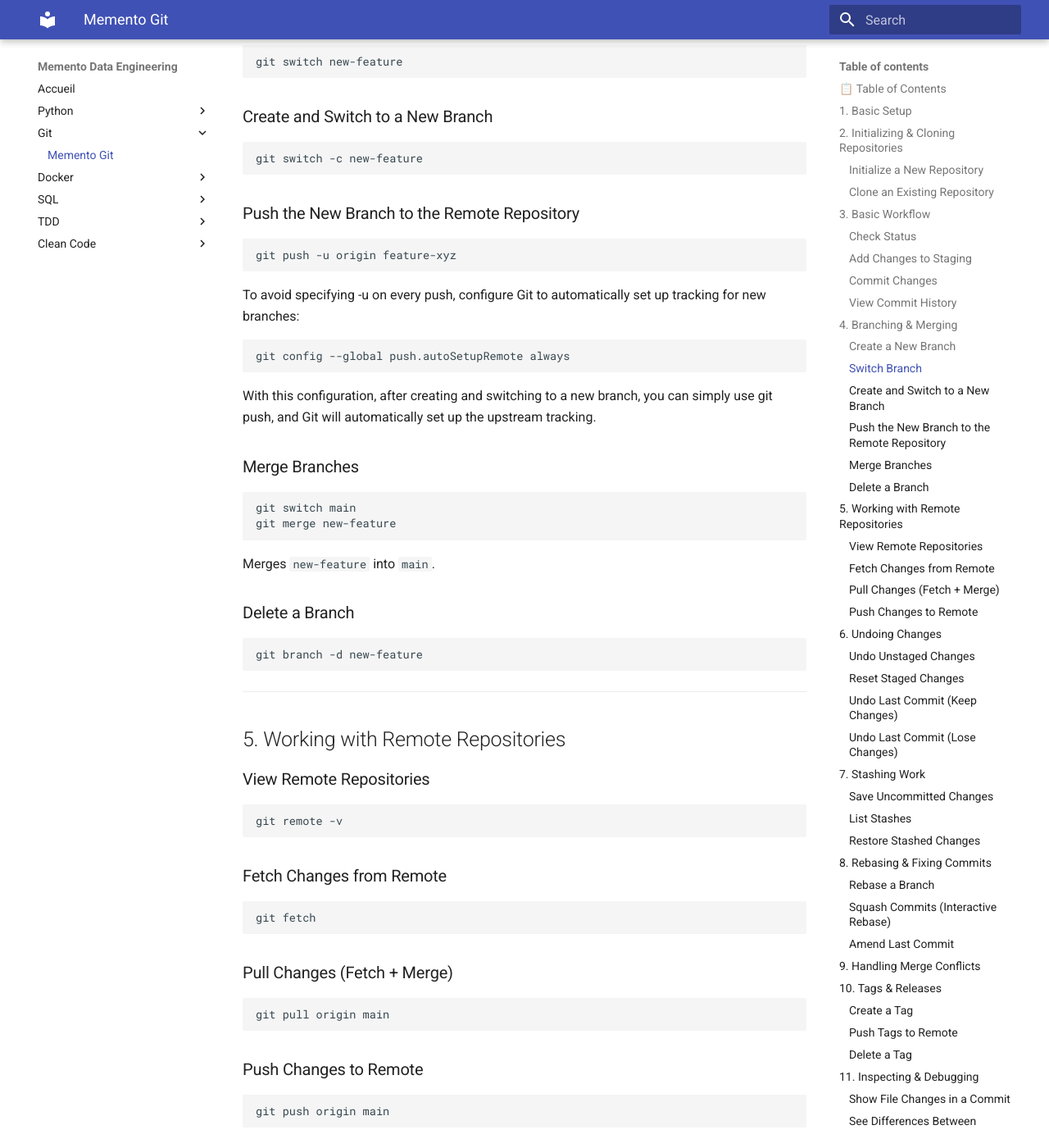
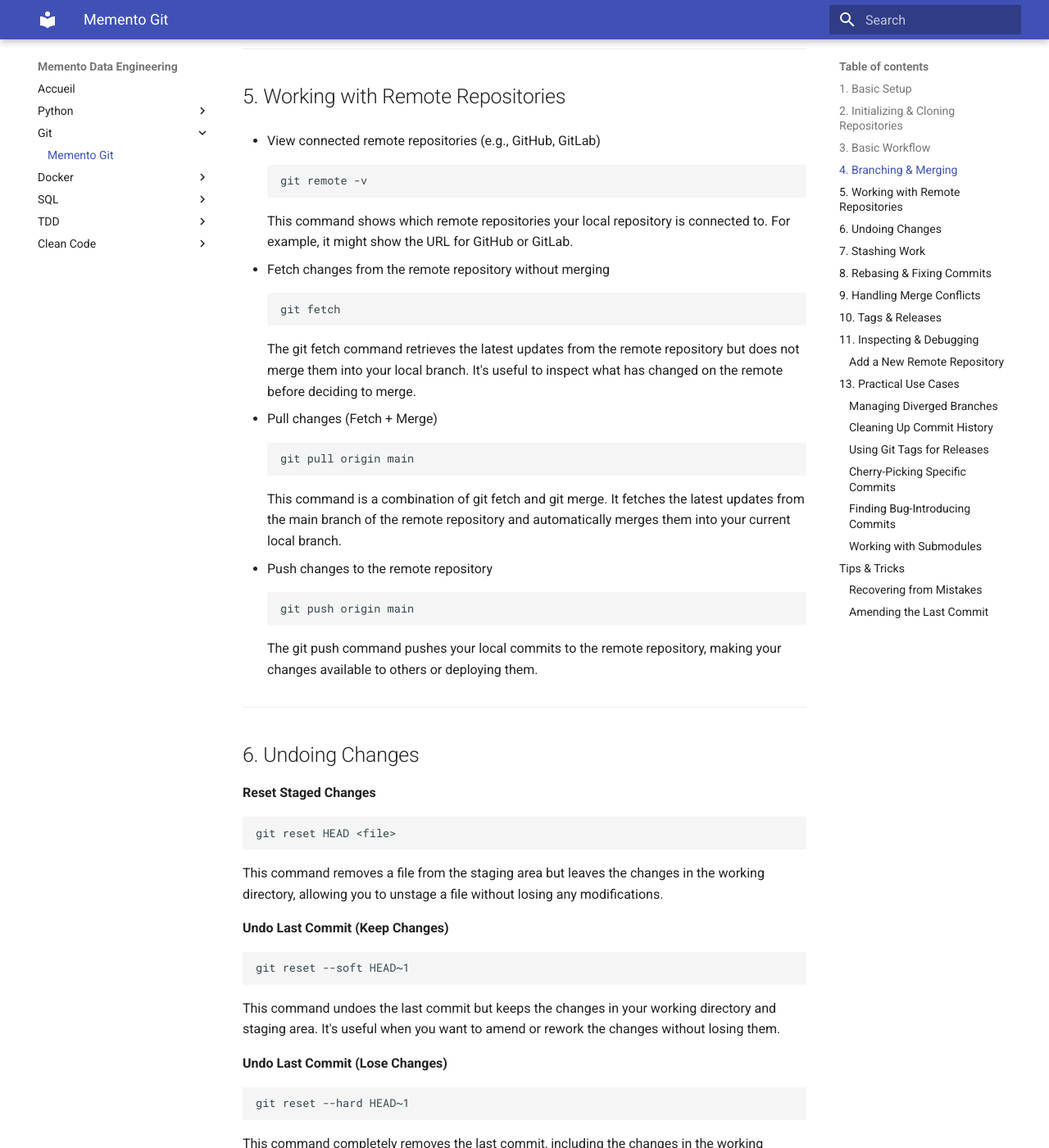
Before and after one commit to y-ikli/memento, an MkDocs documentation site: the page built from docs/git/memento_git.md, in a window 1280 px wide and 1400 px high, scrolled down 2423 px. Shown: the whole window at 82% size. Built offline with MkDocs 1.6.1 and Material for MkDocs 9.7.7, drawn with Linux system fonts in a browser that asks for light colours; some of the changed text lies outside the part shown.

Commit message:
update git

````diff
--- a/docs/git/memento_git.md
+++ b/docs/git/memento_git.md
@@ -1,24 +1,6 @@
 # Git Tutorial & Practical Use Cases
 
 This tutorial provides a structured guide to Git, covering basic commands, advanced features, and practical scenarios commonly encountered in software development.
-
----
-
-## 📋 Table of Contents
-
-1. [Basic Setup](#1-basic-setup)
-2. [Initializing & Cloning Repositories](#2-initializing--cloning-repositories)
-3. [Basic Workflow](#3-basic-workflow)
-4. [Branching & Merging](#4-branching--merging)
-5. [Working with Remote Repositories](#5-working-with-remote-repositories)
-6. [Undoing Changes](#6-undoing-changes)
-7. [Stashing Work](#7-stashing-work)
-8. [Rebasing & Fixing Commits](#8-rebasing--fixing-commits)
-9. [Handling Merge Conflicts](#9-handling-merge-conflicts)
-10. [Tags & Releases](#10-tags--releases)
-11. [Inspecting & Debugging](#11-inspecting--debugging)
-12. [Working with Multiple Repositories](#12-working-with-multiple-repositories)
-13. [Practical Use Cases](#13-practical-use-cases)
 
 ---
 
@@ -41,7 +23,7 @@
 
 ## 2. Initializing & Cloning Repositories
 
-### Initialize a New Repository
+**Initialize a New Repository**
 
 ```bash
 git init
@@ -49,7 +31,7 @@
 
 Creates a new Git repository in the current directory.
 
-### Clone an Existing Repository
+**Clone an Existing Repository**
 
 ```bash
 git clone <repository_url>
@@ -61,7 +43,7 @@
 
 ## 3. Basic Workflow
 
-### Check Status
+**Check Status**
 
 ```bash
 git status
@@ -69,14 +51,14 @@
 
 Shows changed files and the current branch.
 
-### Add Changes to Staging
+**Add Changes to Staging**
 
 ```bash
 git add <file>  # Add a specific file
 git add .       # Add all changes
 ```
 
-### Commit Changes
+**Commit Changes**
 
 ```bash
 git commit -m "Commit message"
@@ -84,7 +66,7 @@
 
 Saves changes locally.
 
-### View Commit History
+**View Commit History**
 
 ```bash
 git log --oneline --graph --decorate --all
@@ -94,7 +76,7 @@
 
 ## 4. Branching & Merging
 
-### Create a New Branch
+**Create a New Branch**
 
 ```bash
 git branch new-feature
@@ -102,19 +84,19 @@
 
 Creates a new branch called `new-feature`.
 
-### Switch Branch
+**Switch Branch**
 
 ```bash
 git switch new-feature
 ```
 
 
-### Create and Switch to a New Branch
+**Create and Switch to a New Branch**
 
 ```bash
 git switch -c new-feature
 ```
-### Push the New Branch to the Remote Repository
+**Push the New Branch to the Remote Repository**
 ```bash
 git push -u origin feature-xyz
 ```
@@ -124,7 +106,7 @@
 git config --global push.autoSetupRemote always
 ```
 With this configuration, after creating and switching to a new branch, you can simply use git push, and Git will automatically set up the upstream tracking.
-### Merge Branches
+**Merge Branches**
 
 ```bash
 git switch main
@@ -133,7 +115,7 @@
 
 Merges `new-feature` into `main`.
 
-### Delete a Branch
+**Delete a Branch**
 
 ```bash
 git branch -d new-feature
@@ -143,79 +125,75 @@
 
 ## 5. Working with Remote Repositories
 
-### View Remote Repositories
-
+- View connected remote repositories (e.g., GitHub, GitLab)
 ```bash
 git remote -v
 ```
+This command shows which remote repositories your local repository is connected to. For example, it might show the URL for GitHub or GitLab.
 
-### Fetch Changes from Remote
-
+- Fetch changes from the remote repository without merging
 ```bash
 git fetch
 ```
+The git fetch command retrieves the latest updates from the remote repository but does not merge them into your local branch. It's useful to inspect what has changed on the remote before deciding to merge.
 
-### Pull Changes (Fetch + Merge)
-
+- Pull changes (Fetch + Merge)
 ```bash
 git pull origin main
 ```
+This command is a combination of git fetch and git merge. It fetches the latest updates from the main branch of the remote repository and automatically merges them into your current local branch.
 
-### Push Changes to Remote
-
+- Push changes to the remote repository
 ```bash
 git push origin main
 ```
+The git push command pushes your local commits to the remote repository, making your changes available to others or deploying them.
 
 ---
 
 ## 6. Undoing Changes
 
-### Undo Unstaged Changes
-
-```bash
-git checkout -- <file>
-```
-
-Resets a file to the last committed version.
-
-### Reset Staged Changes
+**Reset Staged Changes**
 
 ```bash
 git reset HEAD <file>
+
 ```
+This command removes a file from the staging area but leaves the changes in the working directory, allowing you to unstage a file without losing any modifications.
 
-Removes file from staging but keeps changes.
-
-### Undo Last Commit (Keep Changes)
+**Undo Last Commit (Keep Changes)**
 
 ```bash
 git reset --soft HEAD~1
+
 ```
+This command undoes the last commit but keeps the changes in your working directory and staging area. It's useful when you want to amend or rework the changes without losing them.
 
-### Undo Last Commit (Lose Changes)
+**Undo Last Commit (Lose Changes)**
 
 ```bash
 git reset --hard HEAD~1
+
 ```
+This command completely removes the last commit, including the changes in the working directory. Use it with caution as it will permanently delete the commit and any associated changes.
 
 ---
 
 ## 7. Stashing Work
 
-### Save Uncommitted Changes
+**Save Uncommitted Changes**
 
 ```bash
 git stash
 ```
 
-### List Stashes
+**List Stashes**
 
 ```bash
 git stash list
 ```
 
-### Restore Stashed Changes
+**Restore Stashed Changes**
 
 ```bash
 git stash pop
@@ -225,7 +203,7 @@
 
 ## 8. Rebasing & Fixing Commits
 
-### Rebase a Branch
+**Rebase a Branch**
 
 ```bash
 git switch feature-branch
@@ -234,7 +212,7 @@
 
 Applies `feature-branch` commits on top of `main`.
 
-### Squash Commits (Interactive Rebase)
+**Squash Commits (Interactive Rebase)**
 
 ```bash
 git rebase -i HEAD~3
@@ -242,7 +220,7 @@
 
 Allows combining commits.
 
-### Amend Last Commit
+**Amend Last Commit**
 
 ```bash
 git commit --amend -m "New commit message"
@@ -277,19 +255,19 @@
 
 ## 10. Tags & Releases
 
-### Create a Tag
+**Create a Tag**
 
 ```bash
 git tag -a v1.0 -m "Version 1.0"
 ```
 
-### Push Tags to Remote
+**Push Tags to Remote**
 
 ```bash
 git push origin --tags
 ```
 
-### Delete a Tag
+**Delete a Tag**
 
 ```bash
 git tag -d v1.0
@@ -300,19 +278,19 @@
 
 ## 11. Inspecting & Debugging
 
-### Show File Changes in a Commit
+**Show File Changes in a Commit**
 
 ```bash
 git show <commit-hash>
 ```
 
-### See Differences Between Branches
+**See Differences Between Branches**
 
 ```bash
 git diff main feature-branch
 ```
 
-### Blame (Find Who Changed a Line)
+**Blame (Find Who Changed a Line)**
 
 ```bash
 git blame <file>
@@ -320,7 +298,7 @@
 
 ---
 
-## 12. Working with Multiple Repositories
+**12. Working with Multiple Repositories**
 
 ### Add a New Remote Repository
 
@@ -328,7 +306,7 @@
 git remote add upstream <repo-url>
 ```
 
-### Fetch and Merge from Another Repository
+**Fetch and Merge from Another Repository**
 
 ```bash
 git fetch upstream
@@ -339,7 +317,7 @@
 
 ## 13. Practical Use Cases
 
-### Collaborative Feature Development
+**Collaborative Feature Development**
 
 **Scenario**: Multiple developers are working on different aspects of a new feature.
 
@@ -421,33 +399,6 @@
 
 ---
 
-### Undoing Changes
-
-**Scenario**: You want to discard changes or reset files.
-
-**Solutions**:
-
-- **Discard Changes in Working Directory**:
-
-  ```bash
-  git checkout -- <file>
-  ```
-
-- **Unstage a File**:
-
-  ```bash
-  git reset HEAD <file>
-  ```
-
-- **Reset to a Previous Commit**:
-
-  ```bash
-  git reset --hard <commit-hash>
-  ```
-
-  *Caution*: This will erase uncommitted changes.
-
----
 
 ### Using Git Tags for Releases
 
````
Also changed, not shown: other parts of docs/git/memento_git.md (+2 -11 lines), docs/python/memento_python.md (+3 -4 lines), site/index.html, site/python/memento_python/index.html, site/search/search_index.json.
